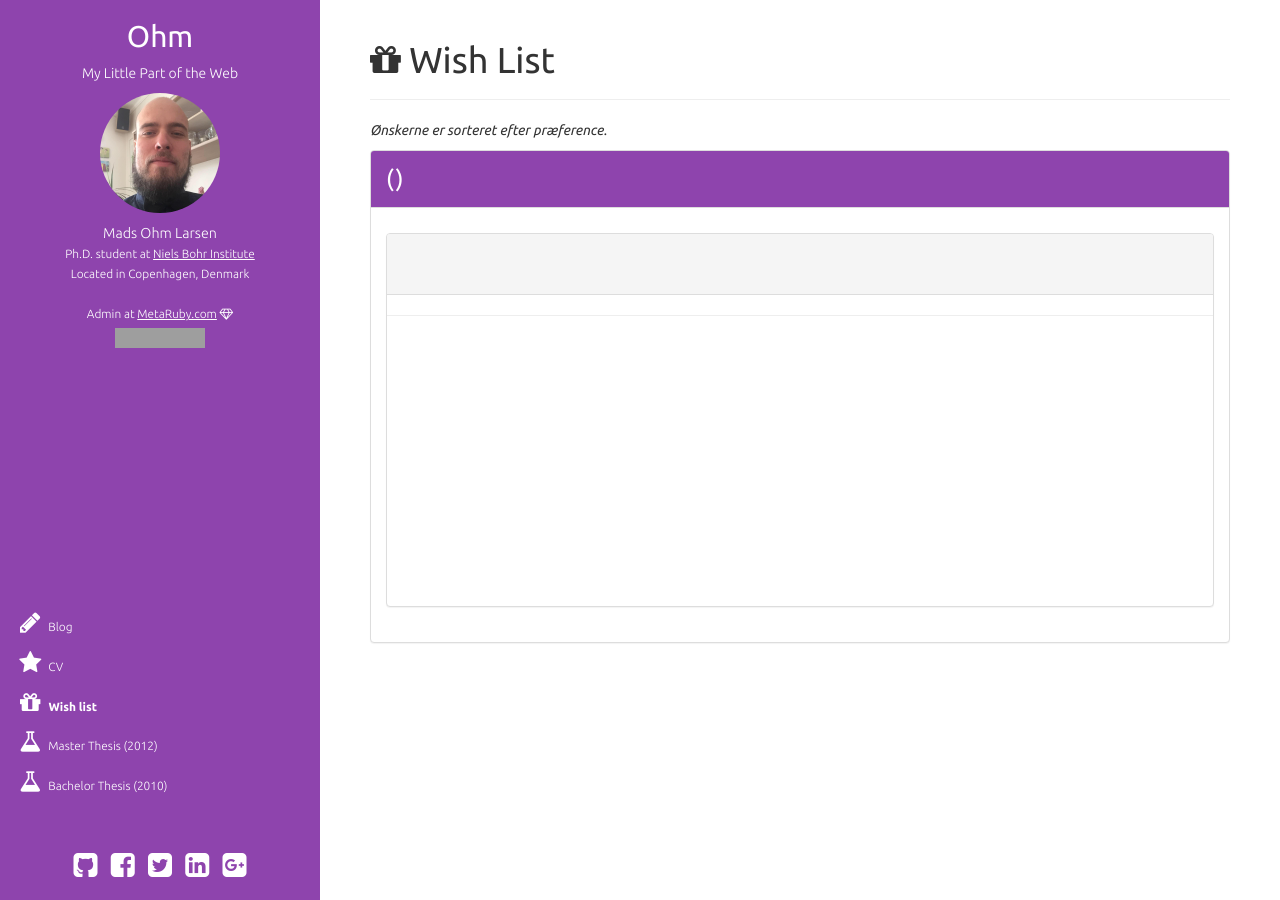
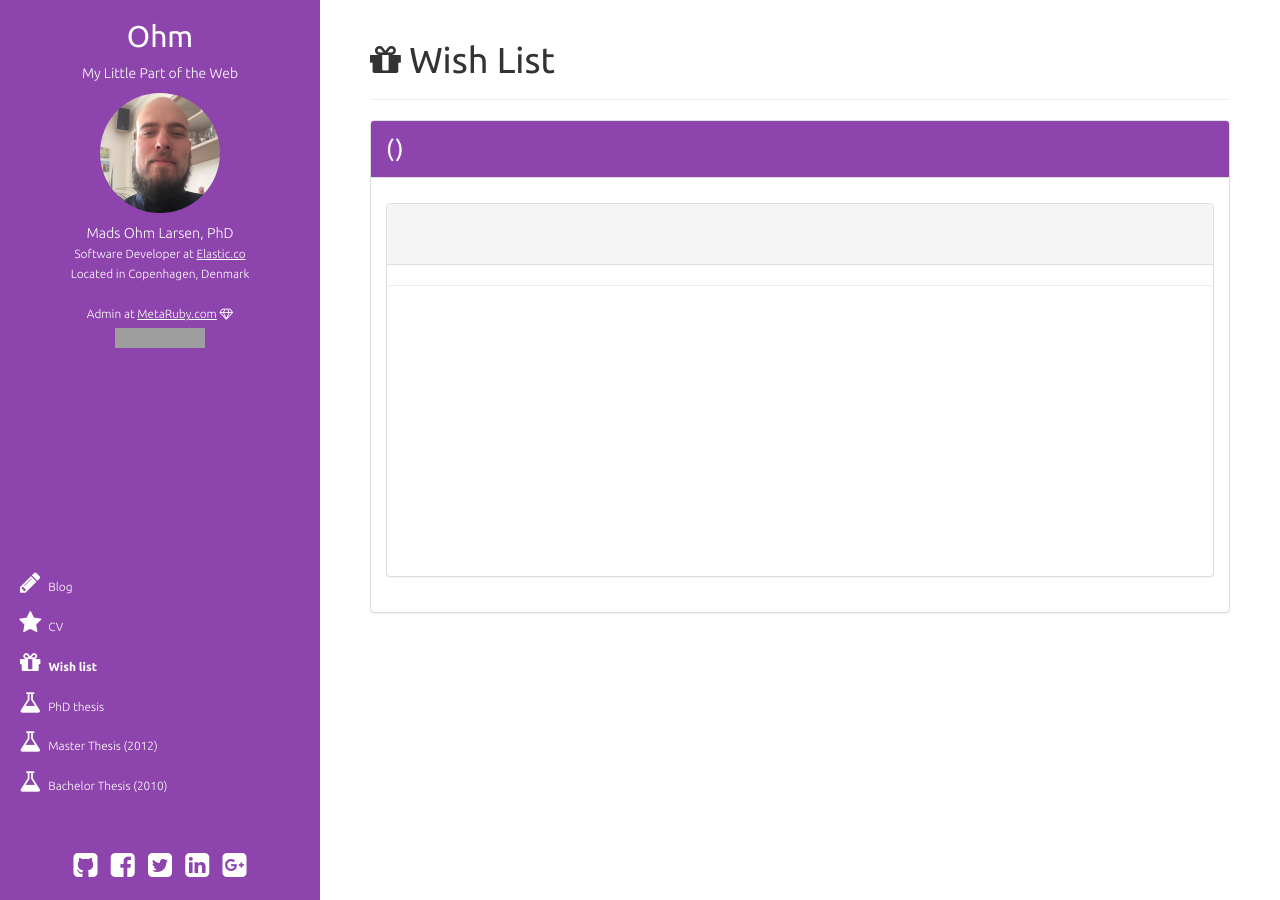
Before and after one commit to omegahm/omegahm.github.io, a Jekyll site: the page built from wishlist.html, in a window 1280 px wide. Built offline with Jekyll 4.4.1, drawn with Linux system fonts in a browser that asks for light colours; nearby versions of some CDN libraries; grey boxes are pictures that could not be loaded.

Commit message:
Updated info

```diff
--- a/_config.yml
+++ b/_config.yml
@@ -5,7 +5,7 @@ name: Ohm
 website: ohm.sh
 url: https://ohm.sh
 description: My Little Part of the Web
-metadescription: "Mads Ohm Larsen, Ph.D. student at Niels Bohr Institute, located in Copenhagen, Denmark, Ruby magician, Python ninja, trying hard or hardly trying."
+metadescription: "Mads Ohm Larsen, Ph.D. Elastician located in Copenhagen, Denmark, Ruby magician, trying hard or hardly trying."
 lsi: false
 timezone: Europe/Copenhagen
 encoding: utf-8
@@ -33,6 +33,10 @@ navigation:
 - text: Wish list
   url: /wishlist.html
   symbol: fa-gift
+- text: PhD thesis
+  title: Bohrium and CSP
+  url: /files/phd.pdf
+  symbol: fa-flask
 - text: Master Thesis (2012)
   title: Exception Handling in Communicating Sequential Processes
   url: /files/thesis.pdf
--- a/_includes/header.html
+++ b/_includes/header.html
@@ -43,11 +43,11 @@
 
           <p class="about">
             <small>
-              <span class="name" itemprop="name">Mads Ohm Larsen</span>
+              <span class="name" itemprop="name">Mads Ohm Larsen, PhD</span>
               <br>
 
               <span itemprop="description">
-                Ph.D. student at <a href="http://nbi.ku.dk" target="_blank" itemprop="affiliation">Niels Bohr Institute</a>
+                Software Developer at <a href="https://elastic.co" target="_blank" itemprop="affiliation">Elastic.co</a>
                 <br>
 
                 Located in
--- a/wishlist.html
+++ b/wishlist.html
@@ -12,8 +12,6 @@ extra_script_url: '/js/wishlist.js'
       Wish List
     </h1>
   </div>
-
-  <i>Ønskerne er sorteret efter præference.</i>
 
   <div class="wish-people" data-bind="foreach: people">
     <!-- ko ifnot: total_wishes() == 0 -->
```
Also changed, not shown: 2 other files.
